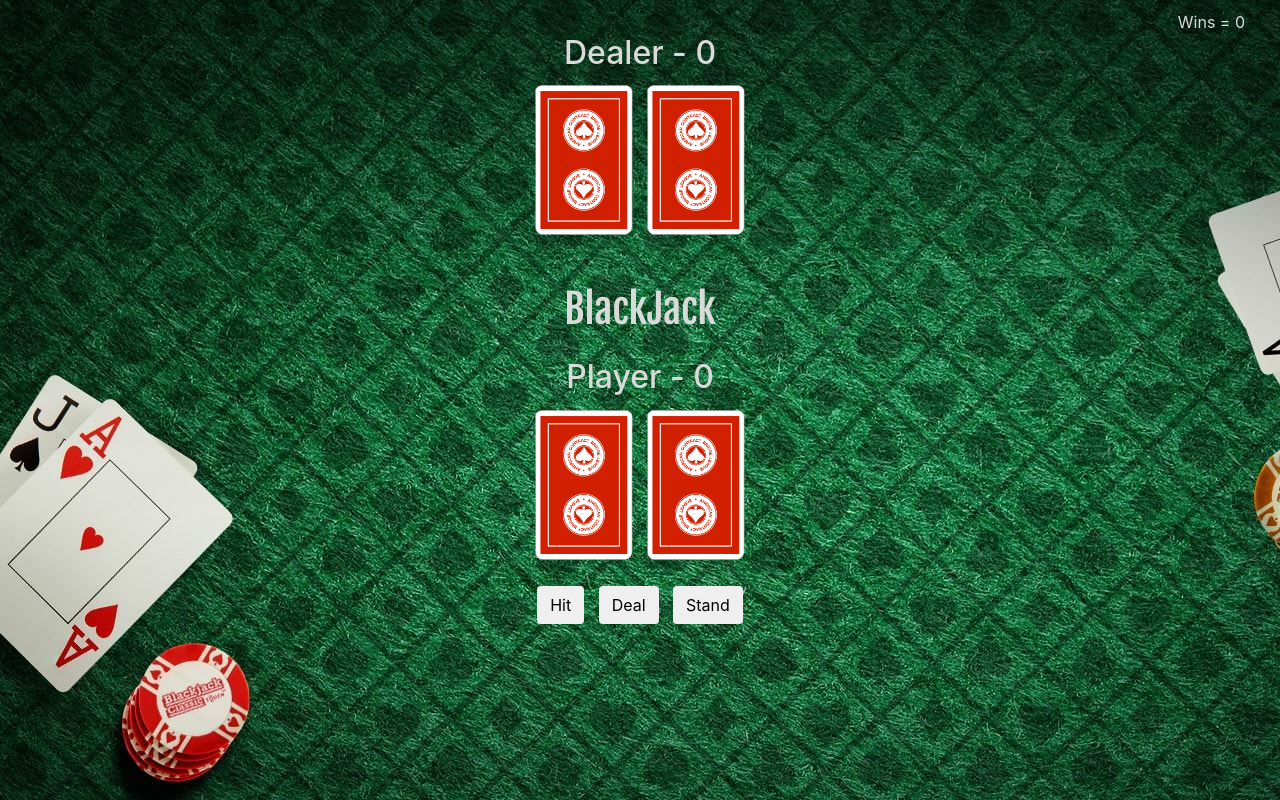
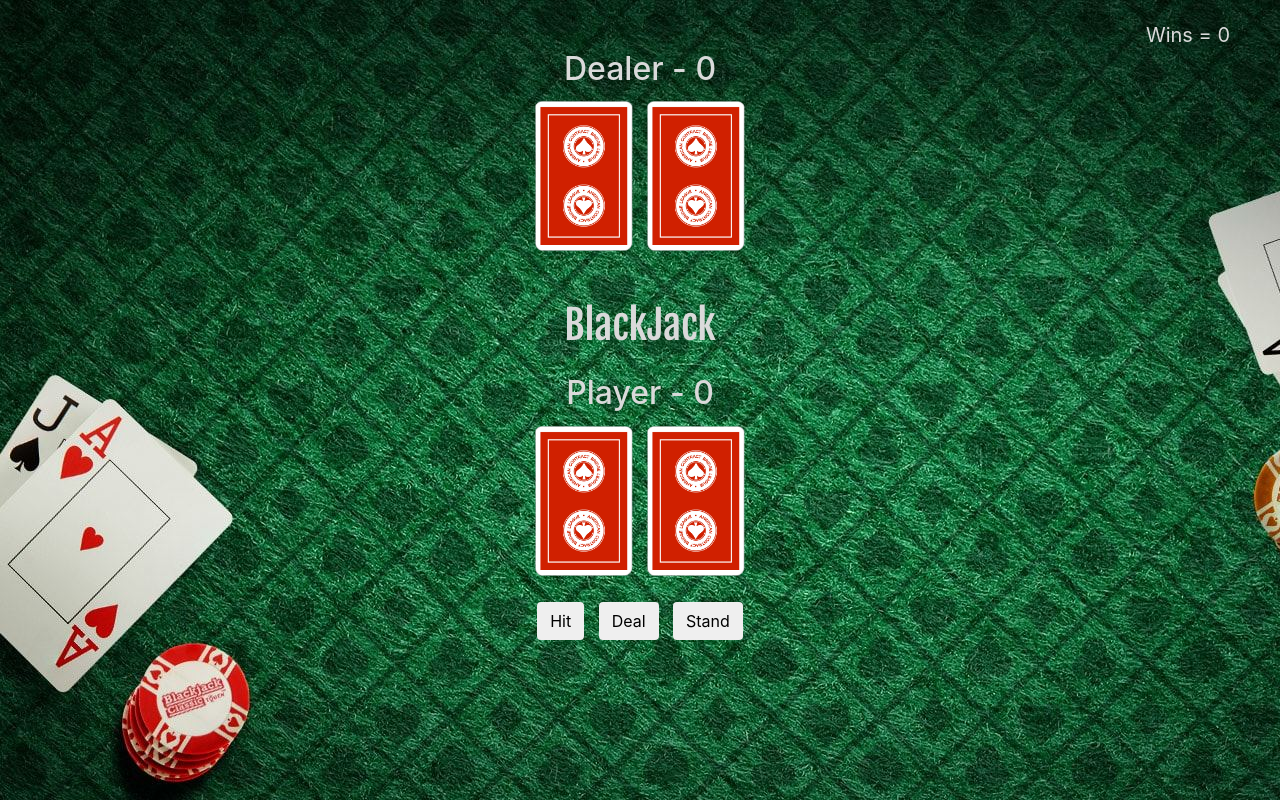
Before and after one commit to Scottl4784/WDI16---Project-1, a plain HTML site: page index.html in a window 1280 px wide. Drawn offline with nearby package versions, Linux system fonts and the light colour scheme.

Commit message:
repositioned user wins

```diff
--- a/script.js
+++ b/script.js
@@ -35,6 +35,7 @@ function deal() {
     let playerTotal = playerCards.reduce((pv, cv) => {
         return pv + (parseFloat(cv) || 0)
     }, 0)
+    // sums the total of the cards in the dealercards array and puts it in dealertotal
     let dealerTotal = dealerCards.reduce((pv, cv) => {
         return pv + (parseFloat(cv) || 0)
     }, 0)
@@ -67,7 +68,7 @@ function hit() {
         $('.player .player-cards').append(`<img src="images/${playerCards[i]}${randomSuit()}.png">`)
     }
     if (playerTotal > 21) {
-        // checks for an ace if over 21 and changes it to 1
+        // if over 21 checks for an ace and changes it to 1
         for (i = 0; i < playerCards.length; i++) {
             if (playerCards[i] === 11) {
                 playerCards[i] = 1
--- a/style.css
+++ b/style.css
@@ -23,5 +23,6 @@ button {
 }
 .player-wins {
     text-align: right;
-    margin: 10px 35px 0 0
+    margin: 20px 50px 0 0;
+    font-size: 20px;
 }
```
Also changed, not shown: 1 other file.
